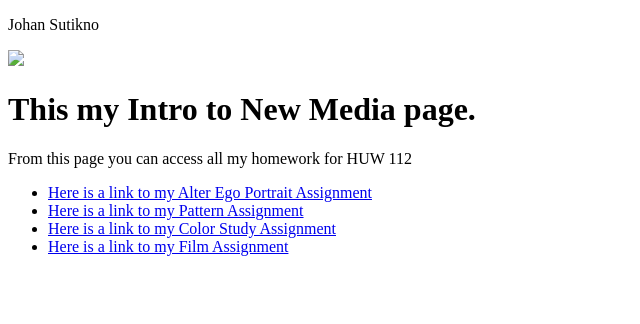
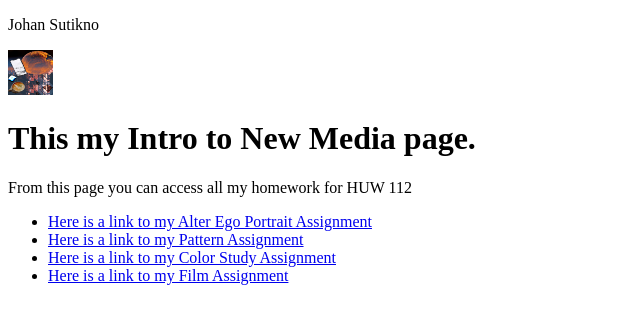
Before and after one commit to johansutikno/jsutikno.github.io, a plain HTML site: page index.html in a window 1280 px wide. Shown: the whole page, without its empty margins (0-640 px from the left). Drawn offline with Linux system fonts and the light colour scheme.

Commit message:
Update index.html

```diff
--- a/index.html
+++ b/index.html
@@ -2,7 +2,7 @@
 <html>
   <p>Johan Sutikno</p>
   <body>
-  <img src="virtual landscape.jpg"height="400">
+  <img src="practicevl-johan.s.jpg" width="45" height="45">
   <h1>This my Intro to New Media page.</h1>
     <p>From this page you can access all my homework for HUW 112</p>
     <ul>
```
